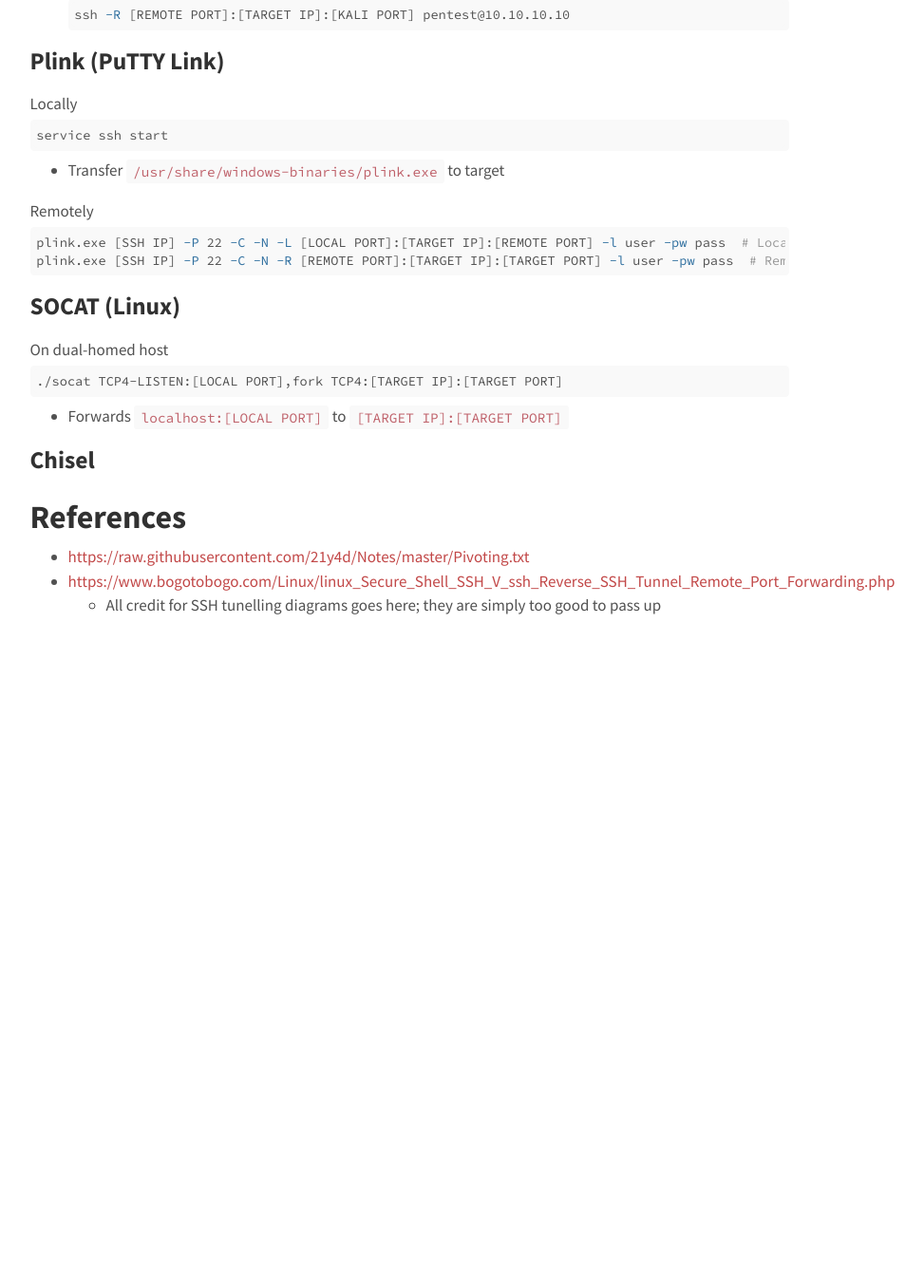
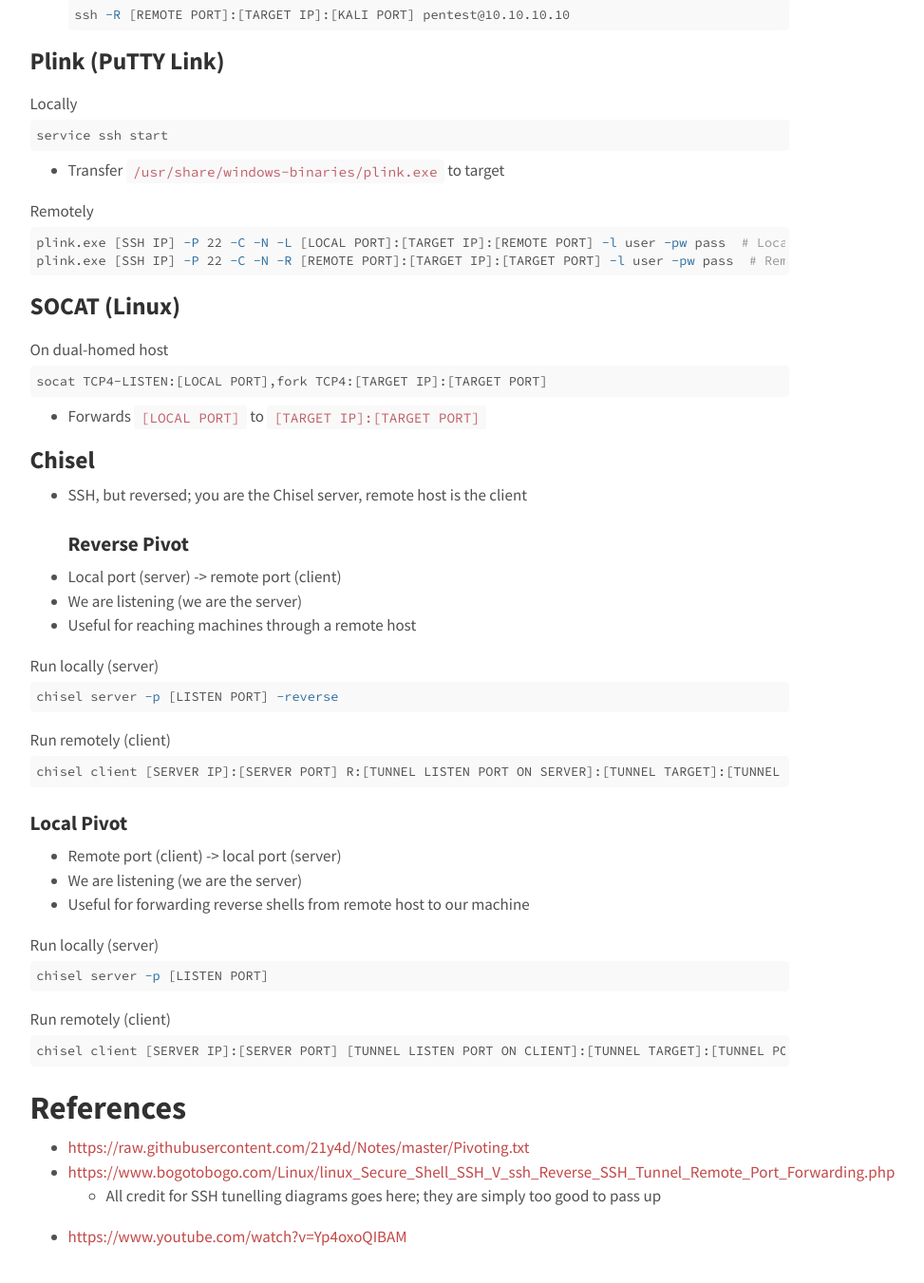
Before and after one commit to agrzeslak/cheatsheet, a Jekyll site: the page built from _topics/pivoting.md, in a window 1280 px wide and 1400 px high, scrolled down 1684 px. Shown: the top 1351 px of the window at 95% size, without its empty margins (209-1182 px from the left). Built offline with Jekyll 4.4.1, drawn with Linux system fonts in a browser that asks for light colours; before the commit the page ends 2420 px from its top, so only the background shows below that.

Commit message:
Add chisel pivoting

````diff
--- a/_topics/pivoting.md
+++ b/_topics/pivoting.md
@@ -70,14 +70,45 @@ plink.exe [SSH IP] -P 22 -C -N -R [REMOTE PORT]:[TARGET IP]:[TARGET PORT] -l use
 ## SOCAT (Linux)
 On dual-homed host
 ```shell
-./socat TCP4-LISTEN:[LOCAL PORT],fork TCP4:[TARGET IP]:[TARGET PORT]
+socat TCP4-LISTEN:[LOCAL PORT],fork TCP4:[TARGET IP]:[TARGET PORT]
 ```
-- Forwards `localhost:[LOCAL PORT]` to `[TARGET IP]:[TARGET PORT]`
+- Forwards `[LOCAL PORT]` to `[TARGET IP]:[TARGET PORT]`
 
 ## Chisel
+- SSH, but reversed; you are the Chisel server, remote host is the client
+### Reverse Pivot
+- Local port (server) -> remote port (client)
+- We are listening (we are the server)
+- Useful for reaching machines through a remote host
+
+Run locally (server)
+```shell
+chisel server -p [LISTEN PORT] -reverse
+```
+
+Run remotely (client)
+```shell
+chisel client [SERVER IP]:[SERVER PORT] R:[TUNNEL LISTEN PORT ON SERVER]:[TUNNEL TARGET]:[TUNNEL PORT]
+```
+
+### Local Pivot
+- Remote port (client) -> local port (server)
+- We are listening (we are the server)
+- Useful for forwarding reverse shells from remote host to our machine
+
+Run locally (server)
+```shell
+chisel server -p [LISTEN PORT]
+```
+
+Run remotely (client)
+```shell
+chisel client [SERVER IP]:[SERVER PORT] [TUNNEL LISTEN PORT ON CLIENT]:[TUNNEL TARGET]:[TUNNEL PORT]
+```
 
 
 # References
 - <https://raw.githubusercontent.com/21y4d/Notes/master/Pivoting.txt>
 - <https://www.bogotobogo.com/Linux/linux_Secure_Shell_SSH_V_ssh_Reverse_SSH_Tunnel_Remote_Port_Forwarding.php>
     - All credit for SSH tunelling diagrams goes here; they are simply too good to pass up
+- <https://www.youtube.com/watch?v=Yp4oxoQIBAM>
````
